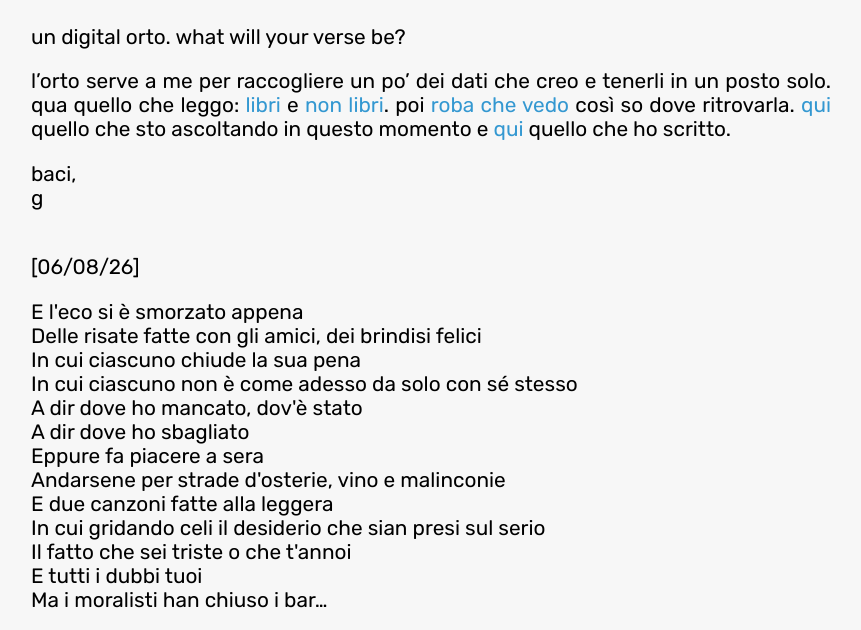
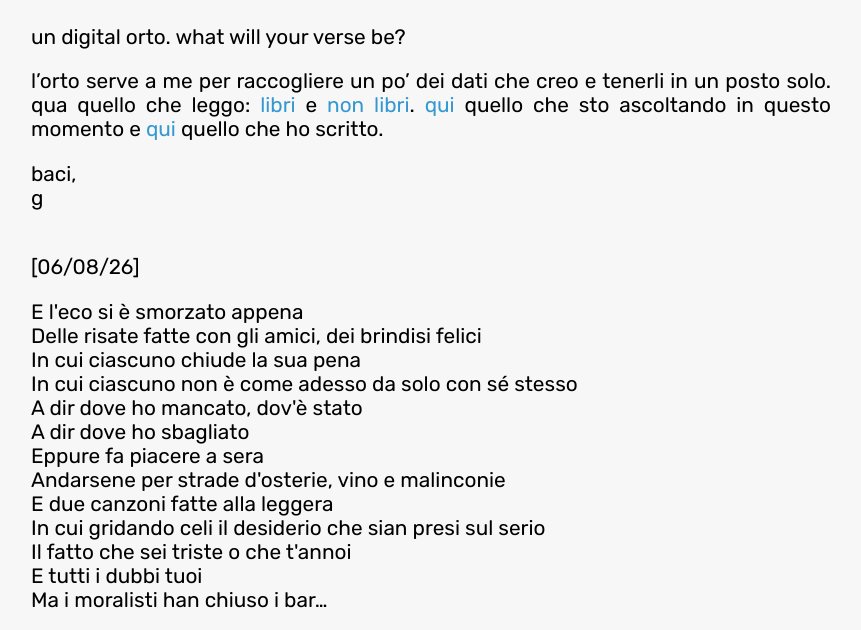
Before and after one commit to giacomodaros/mio, a plain HTML site: page index.html in a window 1280 px wide. Shown: the part 161-791 px from the top of the page, without its empty margins (209-1070 px from the left). Drawn offline with Linux system fonts and the light colour scheme.

Commit message:
homepage

```diff
--- a/index.html
+++ b/index.html
@@ -14,8 +14,7 @@
   <p> un digital orto. what will your verse be? </p>
  <p> l’orto serve a me per raccogliere un po’ dei dati che creo e
    tenerli in un posto solo. qua quello che leggo: <a href="libri.html">libri</a>
-   e <a href="non-libri.html">non libri</a>. poi <a href="robe-viste.html">roba che vedo</a> così so dove ritrovarla.
-   <a href="https://open.spotify.com/playlist/37i9dQZF1Epm90W746OUYj?si=rRnxB3N0T26k3LVkdecicA&pi=g-K3ZI95Sf6J3">qui</a> quello che sto ascoltando in questo momento e <a href="robe-scritte.html">qui</a> quello che ho scritto.
+   e <a href="non-libri.html">non libri</a>. <a href="https://open.spotify.com/playlist/37i9dQZF1Epm90W746OUYj?si=rRnxB3N0T26k3LVkdecicA&pi=g-K3ZI95Sf6J3">qui</a> quello che sto ascoltando in questo momento e <a href="robe-scritte.html">qui</a> quello che ho scritto.
 
 <p> baci, <br> g <br></p>
 
```
